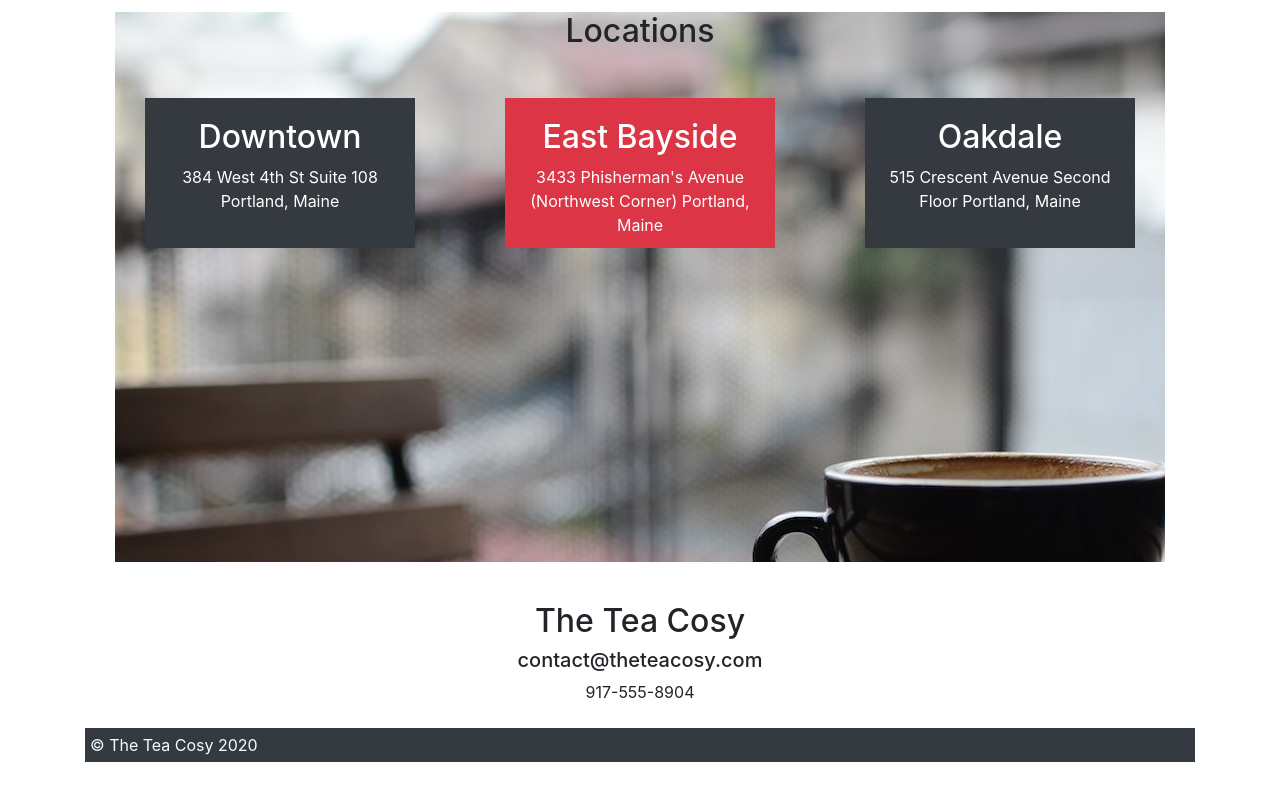
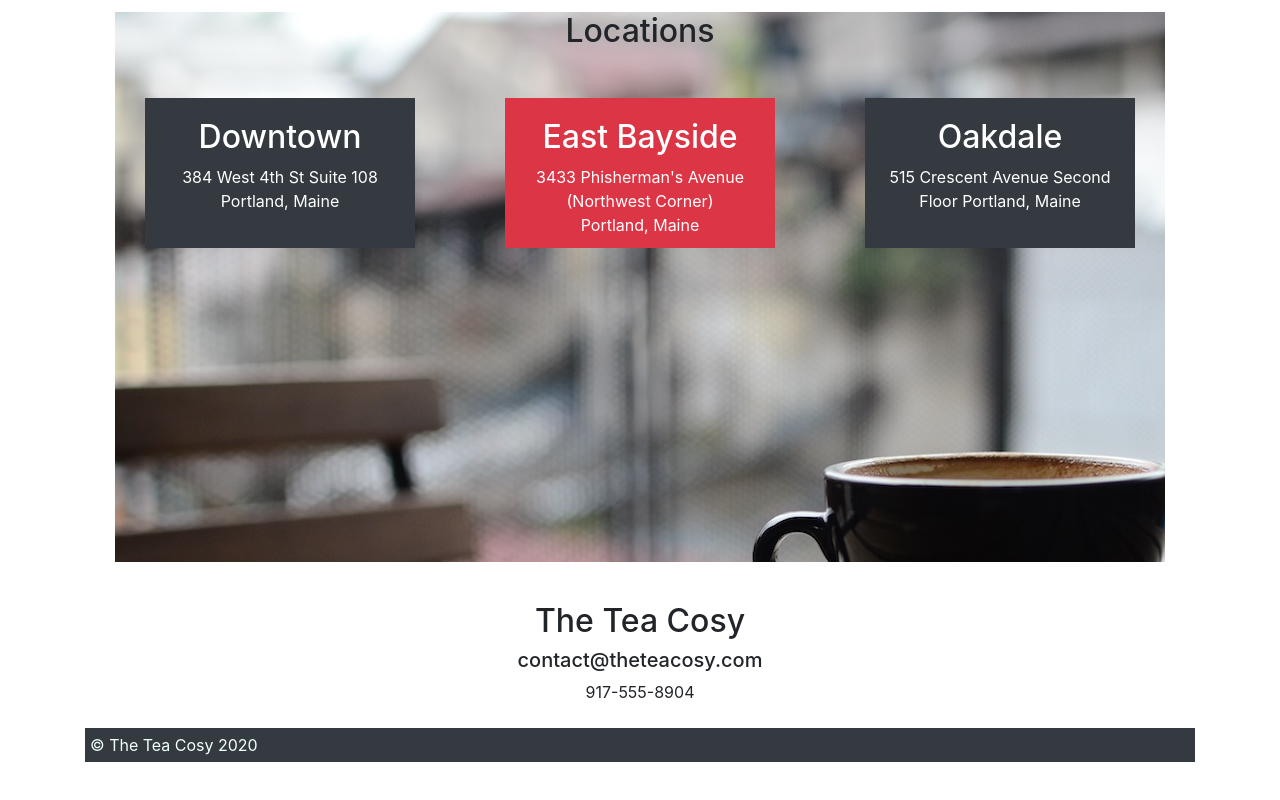
Before and after one commit to benkinase/tea_shop, a plain HTML site: page index.html in a window 1280 px wide. Shown: the part 1317-2117 px from the top of the page. Drawn offline with nearby package versions, Linux system fonts and the light colour scheme; a script that the page names is missing.

Commit message:
element display changed to block

```diff
--- a/index.html
+++ b/index.html
@@ -143,7 +143,8 @@
                 >
                   <h2>East Bayside</h2>
                   <p>
-                    3433 Phisherman's Avenue (Northwest Corner) Portland, Maine
+                    3433 Phisherman's Avenue (Northwest Corner)
+                    <span class="d-block">Portland, Maine</span>
                   </p>
                 </div>
                 <div
```
